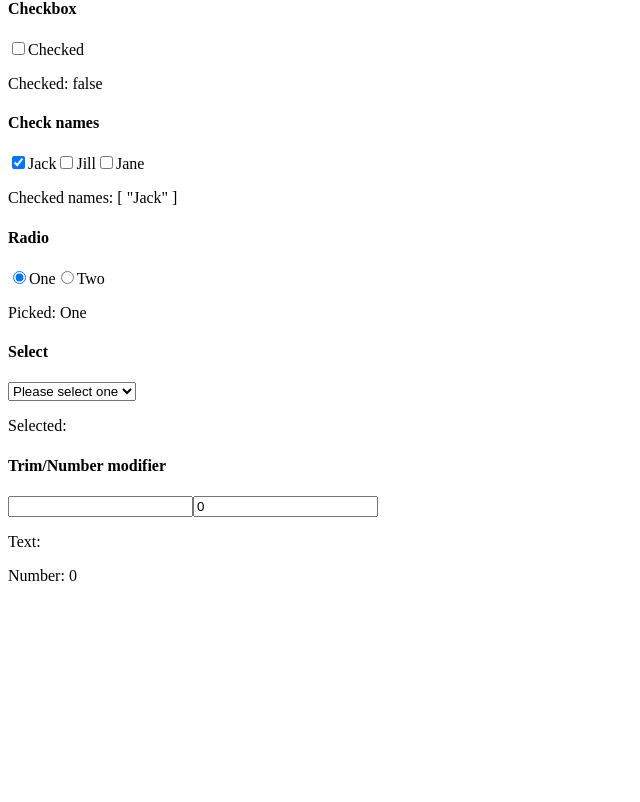
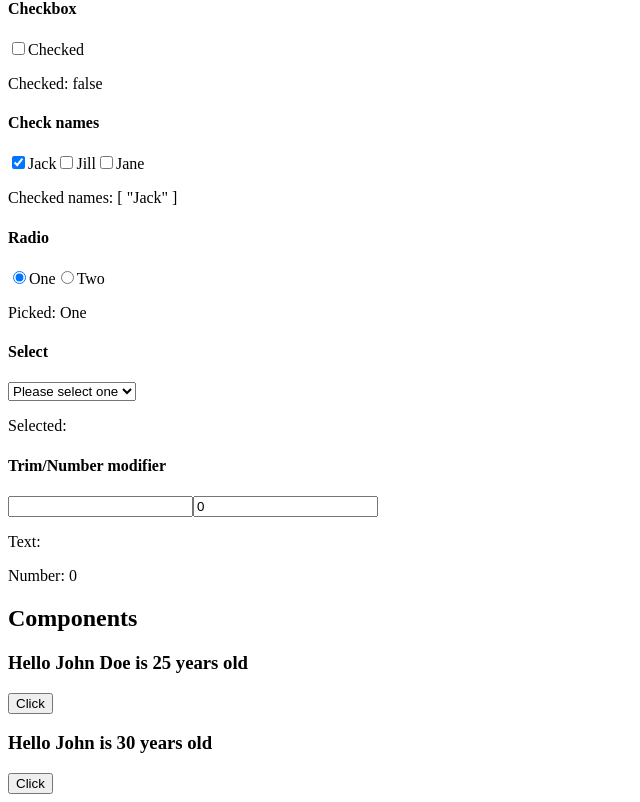
Before and after one commit to jonkursani/adv-web-vue-gr3-2024-2025, a Vue app: page / in a window 1280 px wide. Shown: the part 2191-2993 px from the top of the page, without its empty margins (0-640 px from the left). Before the commit the page ends 2792 px from the top, so only its background shows below. Built offline with nearby package versions, Linux system fonts and the light colour scheme.

Commit message:
add ChildComp component with props and event emission for parent-child communication

```diff
--- a/src/App.vue
+++ b/src/App.vue
@@ -4,6 +4,8 @@
 <script setup>
 import { reactive, ref, computed } from "vue";
 import Detyra1 from "@/components/detyra/Detyra1.vue";
+// importi local i komponentit
+import ChildComp from "@/components/ChildComp.vue";
 
 // Ref e bon ni variabel reaktive
 const message = ref("Hello from Vue"); // { value: "Hello from Vue" }
@@ -196,6 +198,14 @@ const pickOptions = reactive({
 });
 
 const number = ref(0);
+
+// Components
+// emit("childEvent", "Hello from child component");
+// parametri i dyte i metodes emit bohet bind ne parametrin e metodes qe e keni definu
+// emri i parametrit nuk ka rendesi
+const handleChildEvent = (message) => {
+  alert(message);
+};
 </script>
 
 <!-- HTML (Structure) -->
@@ -412,6 +422,22 @@ const number = ref(0);
 
     Array te personave shfaqeni ne nje tabele v-for
   -->
+
+  <h2>Components</h2>
+  <!-- <ChildComp /> -->
+  <!-- <child-comp name="John" age="30" /> -->
+  <!-- <child-comp name="John" :age="30" /> -->
+  <!-- <child-comp :user="{ name: 'John', age: 30 }" @childEvent="handleChildEvent" /> -->
+  <child-comp :user="user" @child-event="handleChildEvent" />
+  <child-comp :user="{ name: 'John', age: 30 }" @child-event="handleChildEvent" />
+
+  <!--
+    Te dhenat prej detyres paraprake me i vendos ne komponente
+    ku si prop e pranon objektin reaktiv ekzistues me te dhenat e userit edhe i shfaq te dhenat
+
+    Mrena comp child ni button qe e kthen vleren e emrit mbiemrit
+    Prap te komponenta prind edhe e shfaq ne paragraf tjeter
+   -->
 </template>
 
 <!-- CSS (Style) -->
--- /dev/null
+++ b/src/components/ChildComp.vue
@@ -0,0 +1,53 @@
+<script setup>
+// Komunikimi prej comp prind ne comp child behet me props
+// defineProps(["name", "age"]);
+// Mrena skriptes duhet me ju referu props me props.name dhe props.age
+// ne template mundesh me i referu direkt si name dhe age ose user.name dhe user.age
+// defineProps({
+//   name: String,
+//   age: Number,
+// });
+// defineProps({
+//   name: {
+//     type: String,
+//     required: true,
+//   },
+//   age: {
+//     type: Number,
+//     default: 25,
+//   },
+// });
+
+const props = defineProps({
+  user: {
+    type: Object,
+    required: true,
+  },
+});
+
+// Komunikimi prej comp child ne comp prind behet me emit (event)
+const emit = defineEmits(["childEvent"]);
+
+const onClick = () => {
+  //   emit("childEvent", "Hello from child component");
+  //   emit("childEvent", 1);
+  // emit("childEvent", { name: "Filan", age: 25 });
+  emit("childEvent", props.user.name);
+};
+</script>
+
+<template>
+  <!-- <h3>Hello from child component</h3> -->
+  <!-- <h3>Hello {{ name || "Filan" }} is {{ age || 25 }} years old</h3> -->
+  <!-- <h3>Hello {{ name }} is {{ age }} years old</h3> -->
+  <h3>Hello {{ user.name }} is {{ user.age }} years old</h3>
+
+  <!--
+    Parametri i pare eventi qe e keni definu ne defineEmits
+    Parametri 2 vlera qe doni me dergu te comp prindi
+  -->
+  <!-- <button @click="emit('childEvent', 'Hello from child component')">Click</button> -->
+  <button @click="onClick">Click</button>
+</template>
+
+<style scoped></style>
--- a/src/main.js
+++ b/src/main.js
@@ -1,6 +1,11 @@
-import './assets/main.css'
+import "./assets/main.css";
 
-import { createApp } from 'vue'
-import App from './App.vue'
+import { createApp } from "vue";
+import App from "./App.vue";
+import ChildComp from "@/components/ChildComp.vue";
 
-createApp(App).mount('#app')
+createApp(App)
+  // importi global i komponentit ChildComp
+  // emri ne html eshte parametri i pare, parametri i dyte eshte komponenti
+  // .component("ChildComp", ChildComp)
+  .mount("#app");
```
